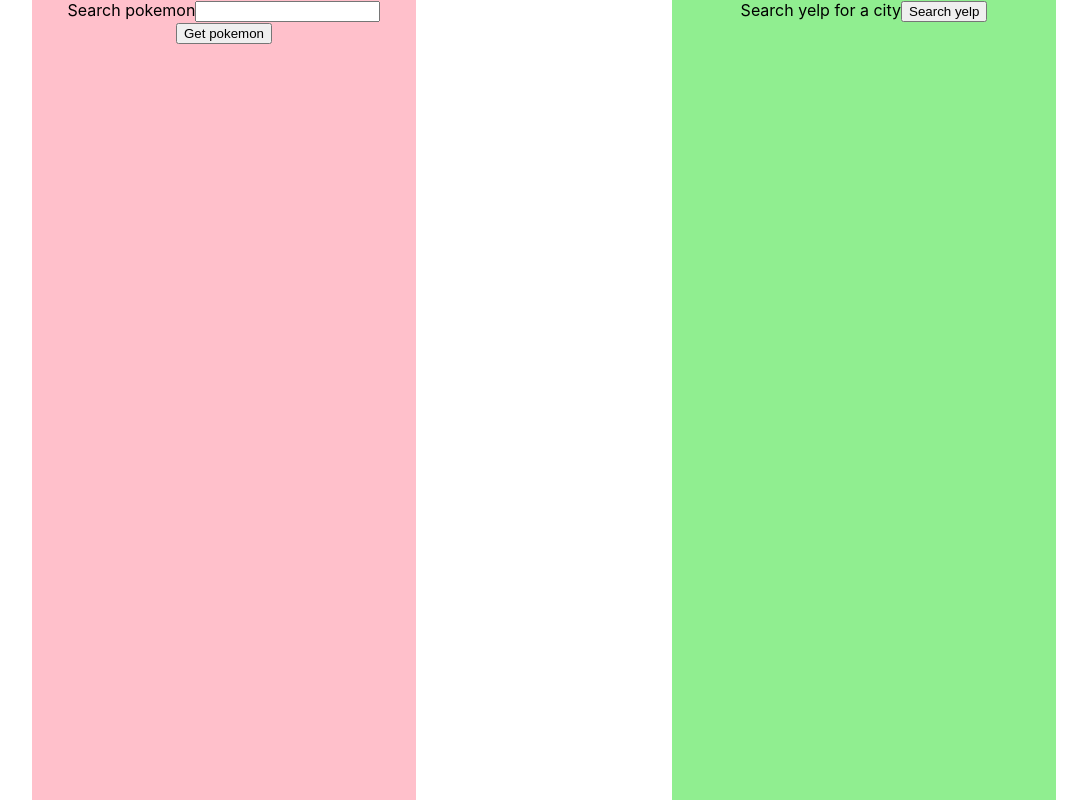
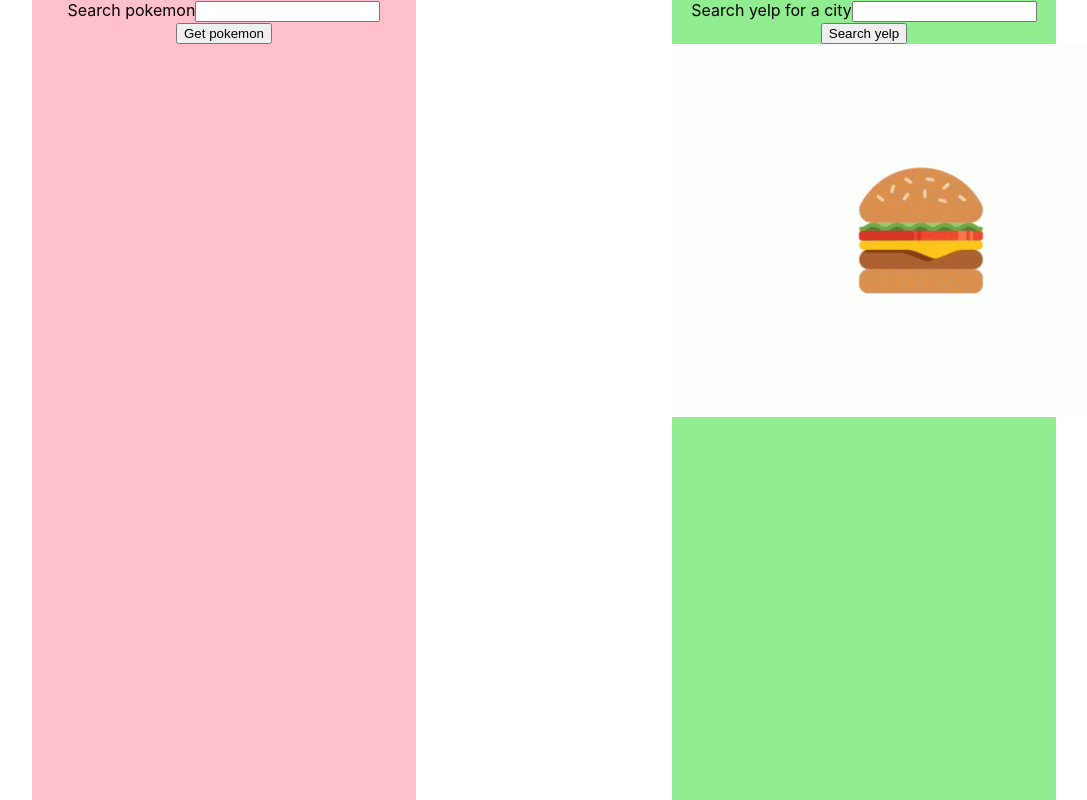
Before and after one commit to ari-harlem-caballero/React-HB-api-proxy, a React (Create React App) app: page / in a window 1280 px wide. Shown: the whole page, without its empty margins (96-1183 px from the left). Built offline with nearby package versions, Linux system fonts and the light colour scheme.

Commit message:
completed YelpSearch.js

```diff
--- a/src/YelpSearch.js
+++ b/src/YelpSearch.js
@@ -16,17 +16,31 @@ export default function YelpSearch() {
     // use fetch to make a request to your netlify yelp function. Be sure to pass the search query as a query param in the URL
     const response = await fetch(`/.netlify/functions/yelp?location=${yelpSearch}`);
     // put the jsonified data in state and set the loading state to false
+    const json = await response.json();
+
+    setBusinesses(json.businesses);
+
+    setLoading(false);
   }
 
   return (
     <section className='yelp'>
       {/* make the fetch on submit */}
-      <form>
+      <form onSubmit={handleYelpSubmit}>
         Search yelp for a city
         {/* add inputs/labels for city name, state, and country, using all the things we need with react forms. Don't forget to use the value property to sync these up with the default values in react state */}
+        <input
+          onChange={(e) => setYelpSearch(e.target.value)}
+          value={yelpSearch}
+        />
         <button>Search yelp</button>
       </form>
       {/* Make a BusinessesList component to import and use here. Use a ternery to display a loading spinner (make a <Spinner /> component for this) if the data is still loading. */}
+      {
+        loading
+          ? <YelpList businesses={businesses} />
+          : <FoodSpinner />
+      }
     </section>
   );
 }
```
